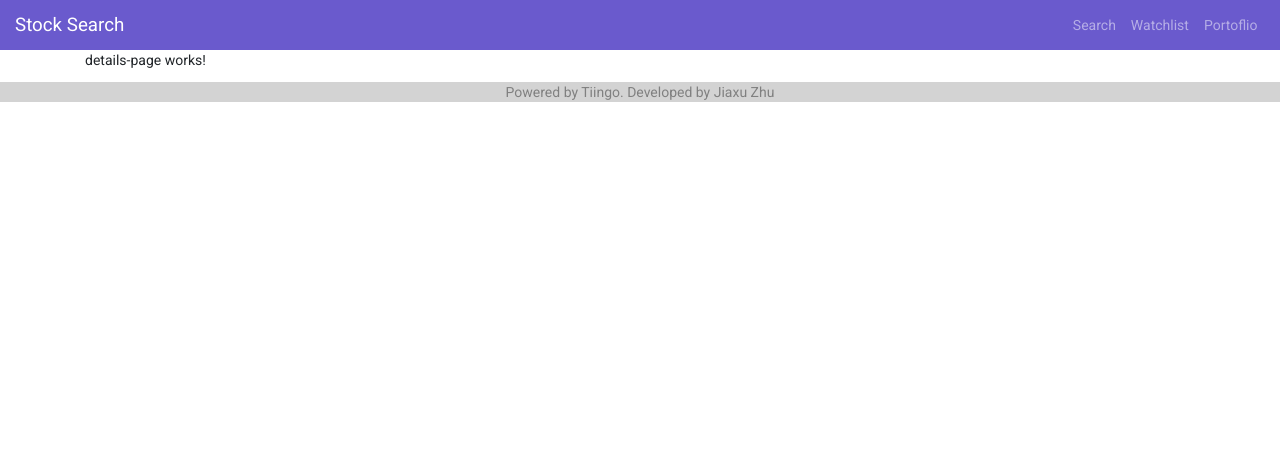
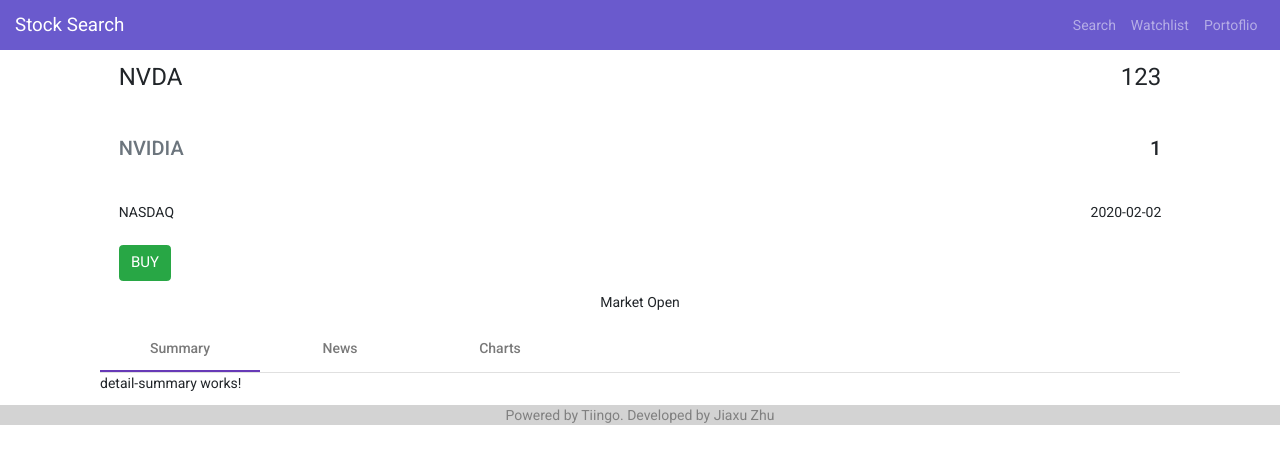
Before and after one commit to Josh-zjx/Stock-Exchange-Web-App, an Angular app in the folder frontend/: page /details/1 in a window 1280 px wide. Shown: the top 464 px of the page. Built offline with nearby package versions, Linux system fonts and the light colour scheme.

Commit message:
implementing detailview

```diff
--- a/frontend/src/app/app.module.ts
+++ b/frontend/src/app/app.module.ts
@@ -24,6 +24,7 @@
 import { DetailSummaryComponent } from './components/detail-summary/detail-summary.component';
 import { DetailNewsComponent } from './components/detail-news/detail-news.component';
 import { DetailChartComponent } from './components/detail-chart/detail-chart.component';
+import {MatTabsModule} from '@angular/material/tabs';
 
 @NgModule({
   declarations: [
@@ -48,7 +49,8 @@
     AppRoutingModule,
     NgbModule,
     HttpClientModule,
-    BrowserAnimationsModule
+    BrowserAnimationsModule,
+    MatTabsModule
   ],
   providers: [
     WatchlistdataService,
--- a/frontend/src/app/components/details-page/details-page.component.html
+++ b/frontend/src/app/components/details-page/details-page.component.html
@@ -1 +1,31 @@
-<p>details-page works!</p>
+
+<div class="container">
+    <div class="row">
+        <div class="col ml-auto mr-auto">
+            <ul class="list-group">
+                <li class="list-group-item border-0 d-flex justify-content-between">
+                    <span><h1>{{this.ticker}}</h1></span><span><h1>{{this.price}}</h1></span>
+                </li>
+                <li class="list-group-item border-0 d-flex justify-content-between">
+                    <span><h2 class="text-muted">{{this.name}}</h2></span><span><h2>{{this.change}}</h2></span>
+                </li>
+                <li class="list-group-item border-0 d-flex justify-content-between">
+                    <span>{{this.exchange}}</span><span>{{this.date}}</span>
+                </li>
+                <li class="list-group-item border-0 d-flex justify-content-between">
+                    <span><button class="btn btn-success">BUY</button></span><span></span>
+                </li>
+            </ul>
+        </div>
+    </div>
+    <div class="row">
+        <div class="col text-center">
+            <p>Market Open</p>
+        </div>
+    </div>
+<mat-tab-group>
+    <mat-tab label="Summary"> <app-detail-summary></app-detail-summary> </mat-tab>
+    <mat-tab label="News"> <app-detail-news></app-detail-news> </mat-tab>
+    <mat-tab label="Charts"> <app-detail-chart></app-detail-chart> </mat-tab>
+  </mat-tab-group>
+</div>
--- a/frontend/src/app/components/details-page/details-page.component.ts
+++ b/frontend/src/app/components/details-page/details-page.component.ts
@@ -6,6 +6,13 @@
   styleUrls: ['./details-page.component.css']
 })
 export class DetailsPageComponent implements OnInit {
+  ticker:string="NVDA";
+  name:string="NVIDIA";
+  price:number=123;
+  change:number=1;
+  exchange:string="NASDAQ";
+  date:string="2020-02-02";
+
 
   constructor() { }
 
```
